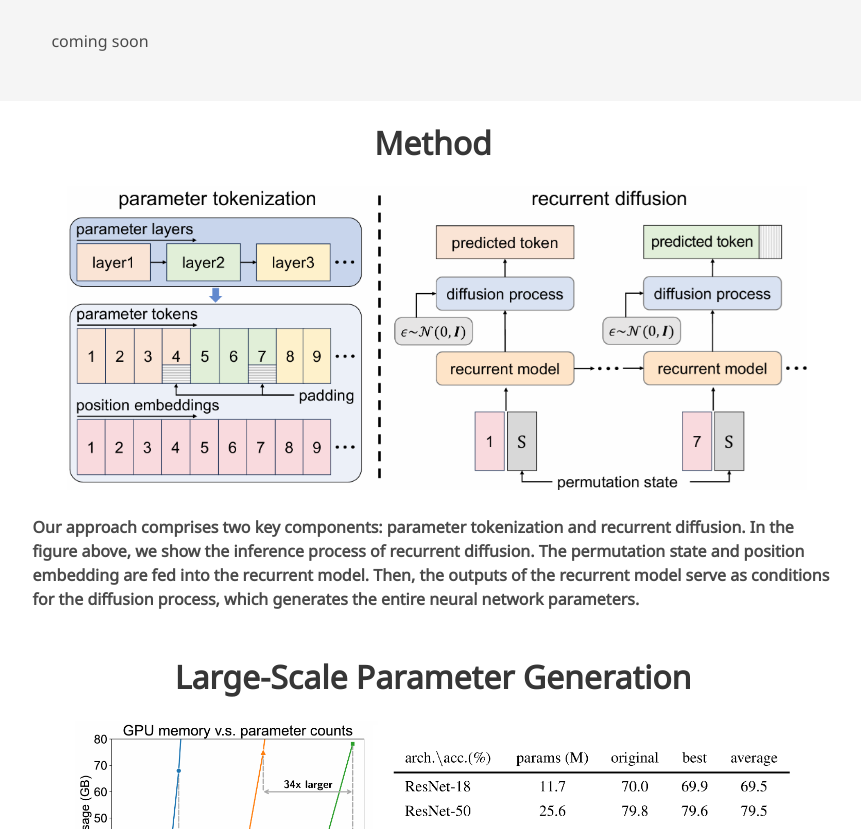
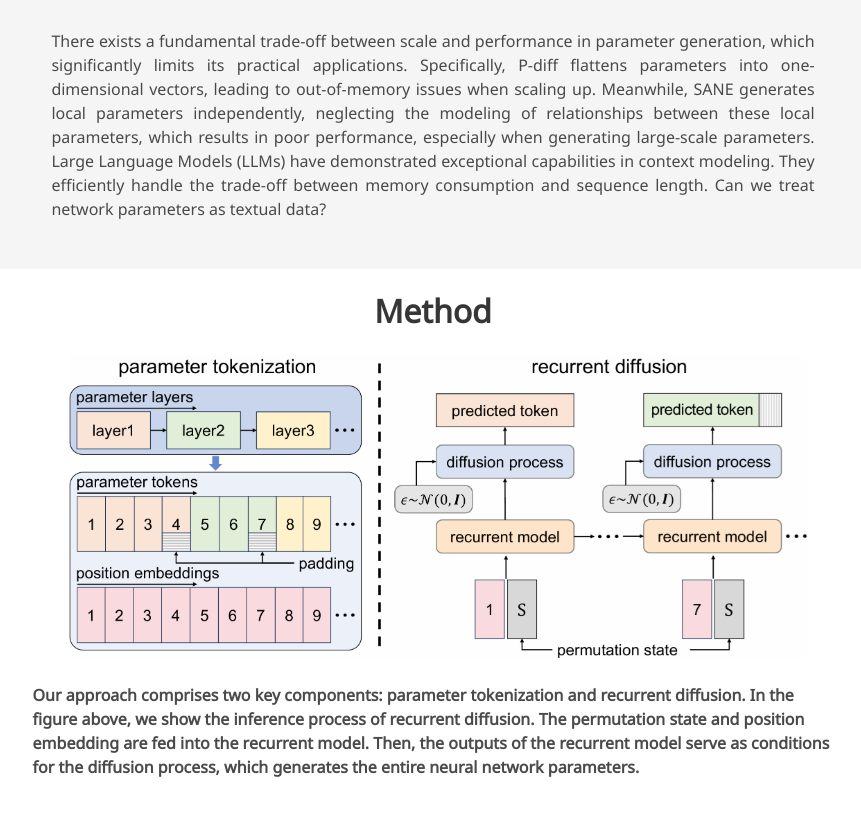
Before and after one commit to MTDoven/TEMP-PAGE, a plain HTML site: page index.html in a window 1280 px wide. Shown: the part 2144-2973 px from the top of the page, without its empty margins (207-1068 px from the left). Drawn offline with nearby package versions, Linux system fonts and the light colour scheme; some icons are missing; a web font is replaced by a local one.

Commit message:
trade off

```diff
--- a/index.html
+++ b/index.html
@@ -193,7 +193,14 @@
 
         <div class="content has-text-justified">
           <p>
-            coming soon
+            There exists a fundamental trade-off between scale and performance in parameter generation, which significantly limits its practical applications.
+            Specifically, P-diff flattens parameters into one-dimensional vectors, leading to out-of-memory issues when scaling up.
+            Meanwhile, SANE generates local parameters independently, neglecting the modeling of relationships between these local parameters,
+            which results in poor performance, especially when generating large-scale parameters.
+
+            Large Language Models (LLMs) have demonstrated exceptional capabilities in context modeling.
+            They efficiently handle the trade-off between memory consumption and sequence length.
+            Can we treat network parameters as textual data?
           </p>
         </div>
       </div>
```
